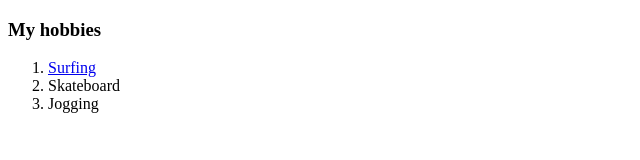
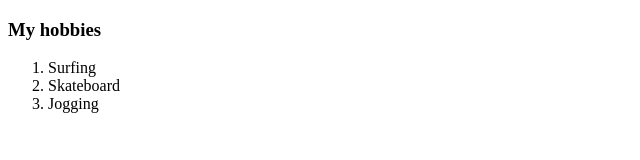
Before and after one commit to Peter-Molchanov/cv, a plain HTML site: page hobbies.html in a window 1280 px wide. Shown: the full height of the page, 0-640 px from the left. Drawn offline with Linux system fonts and the light colour scheme.

Commit message:
Update hobbies.html

```diff
--- a/hobbies.html
+++ b/hobbies.html
@@ -7,7 +7,7 @@
   <body>
     <h3>My hobbies </h3>
     <ol start="1">
-      <li><a href="https://checkyeti.imgix.net/images/optimized/prosurfing17-min.jpg">Surfing</a></li>
+      <li>Surfing</li>
       <li>Skateboard</li>
       <li>Jogging</li>
     </ol>
```
